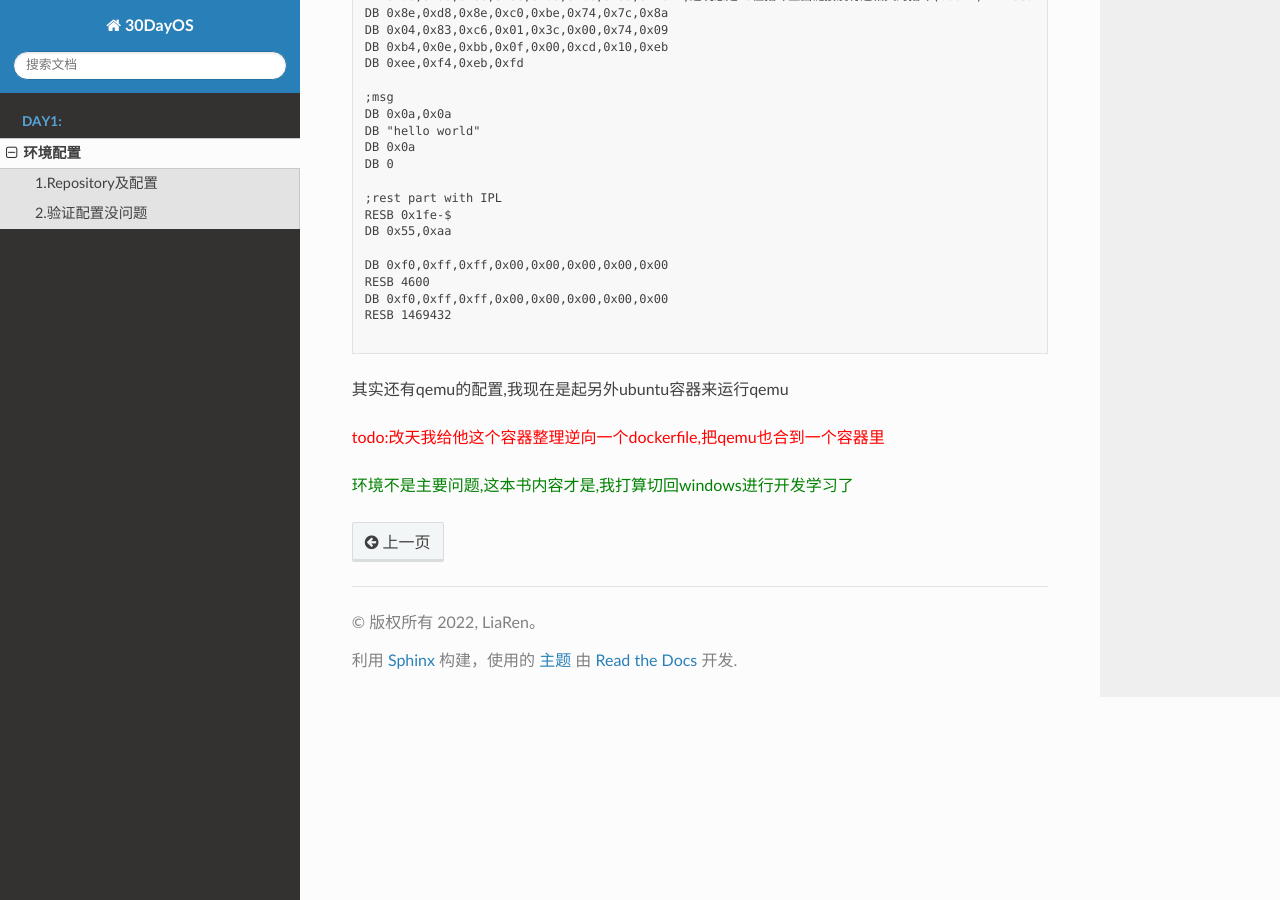
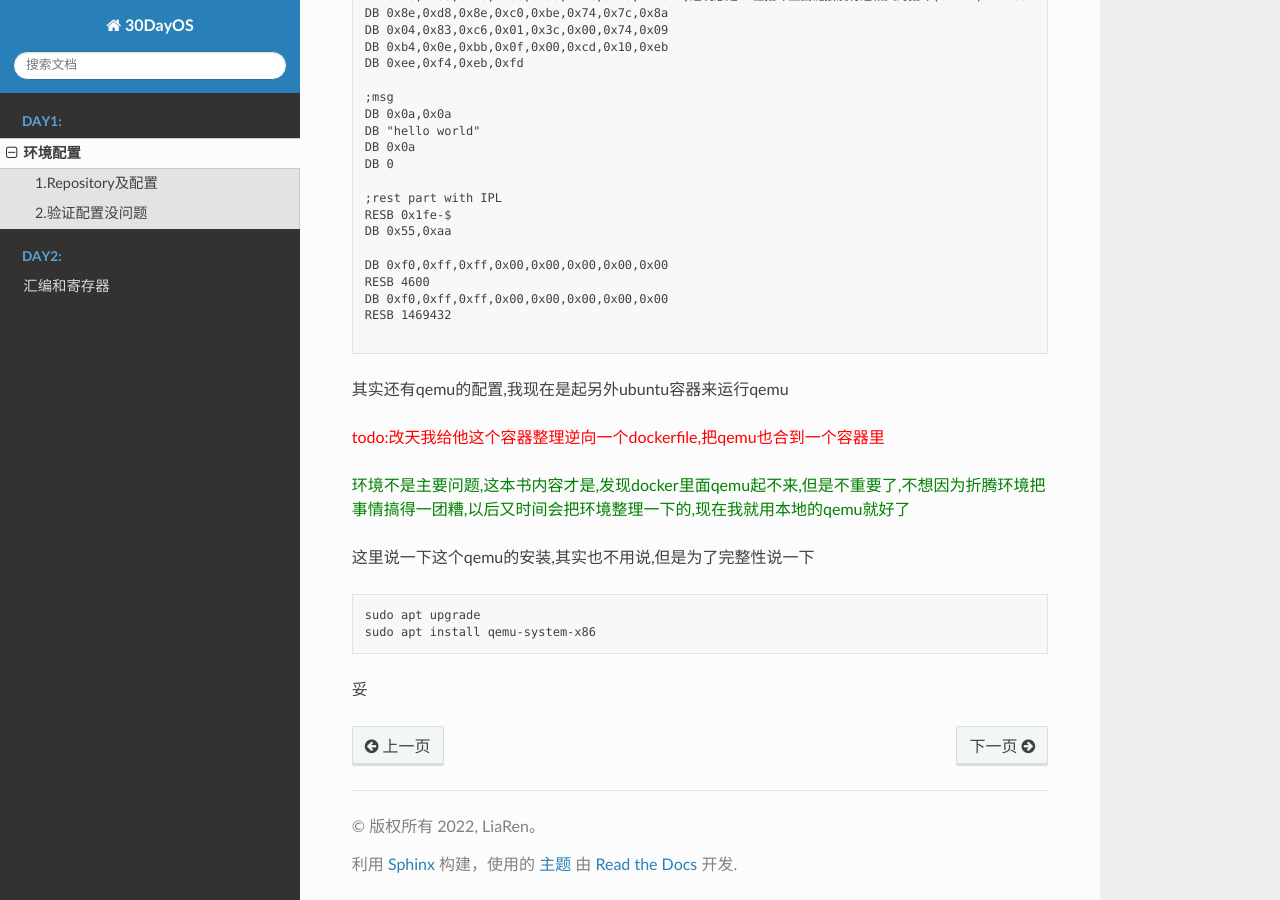
Before and after one commit to daxionga/30daysOS, a Sphinx documentation site: the page built from docs/day1/enviromentConfig.md, in a window 1280 px wide and 900 px high, scrolled down 1505 px. Built offline with Sphinx 7.4.7 and the Read the Docs theme 2.0.0, drawn with Linux system fonts in a browser that asks for light colours.

Commit message:
add day2

````diff
--- a/docs/day1/enviromentConfig.md
+++ b/docs/day1/enviromentConfig.md
@@ -16,7 +16,7 @@ $(pwd)/$(dirname $0)
 
 </br></br>
 <p style=color:red>todo:有些东西还没弄明白，在代码注释里，到时候以后明白了给注释补上,另外还得测试那个磁盘名等那些字符串是由于固定了字段长度不让改,还是由于他前面写了jmp到一个固定地址不然改</p>
-<p><font color=#ffff00>todo:objdmp反汇编这个得学,online只是临时的链接而且也不全</font></p>
+<p><font color=blue>todo:objdmp反汇编这个得学,online只是临时的链接而且也不全</font></p>
 
 [x86/64在线查反汇编](https://defuse.ca/online-x86-assembler.htm)
 
@@ -74,4 +74,11 @@ RESB 1469432
 其实还有qemu的配置,我现在是起另外ubuntu容器来运行qemu
 
 <p style=color:red>todo:改天我给他这个容器整理逆向一个dockerfile,把qemu也合到一个容器里</p>
-<p style=color:green>环境不是主要问题,这本书内容才是,我打算切回windows进行开发学习了</p>
+<p style=color:green>环境不是主要问题,这本书内容才是,发现docker里面qemu起不来,但是不重要了,不想因为折腾环境把事情搞得一团糟,以后又时间会把环境整理一下的,现在我就用本地的qemu就好了</p>
+
+这里说一下这个qemu的安装,其实也不用说,但是为了完整性说一下
+```bash
+sudo apt upgrade
+sudo apt install qemu-system-x86
+```
+妥
````
Also changed, not shown: docs/day2/asmAndRegister.md (added, +57 -0 lines), docs/index.rst (+10 -1 lines), docs/day2/asmAndRegiister.md (deleted), docs/day2/codePratice.md (added).
